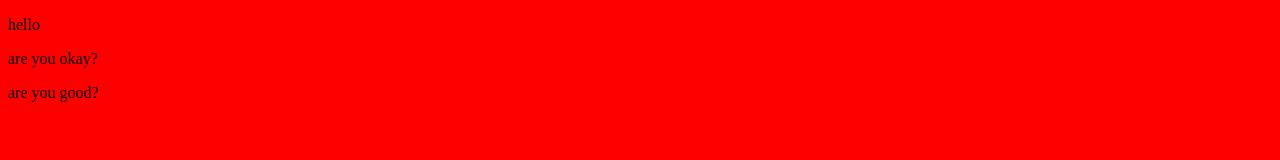
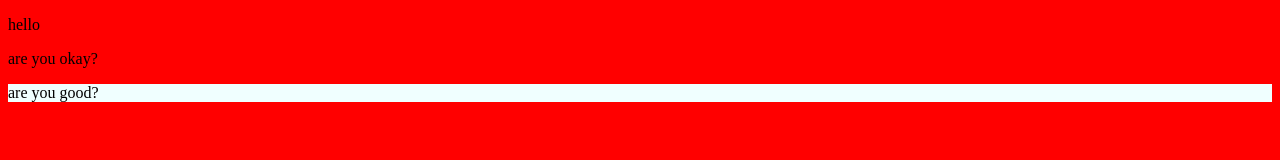
Before and after one commit to DevMaria446/Hello, a website: page index.html in a window 1280 px wide. Drawn offline with Linux system fonts and the light colour scheme.

Commit message:
i added a new css

```diff
--- a/index.css
+++ b/index.css
@@ -1,3 +1,6 @@
 body{
     background-color: red;
 }
+nav{
+    background-color: azure;
+}
```
